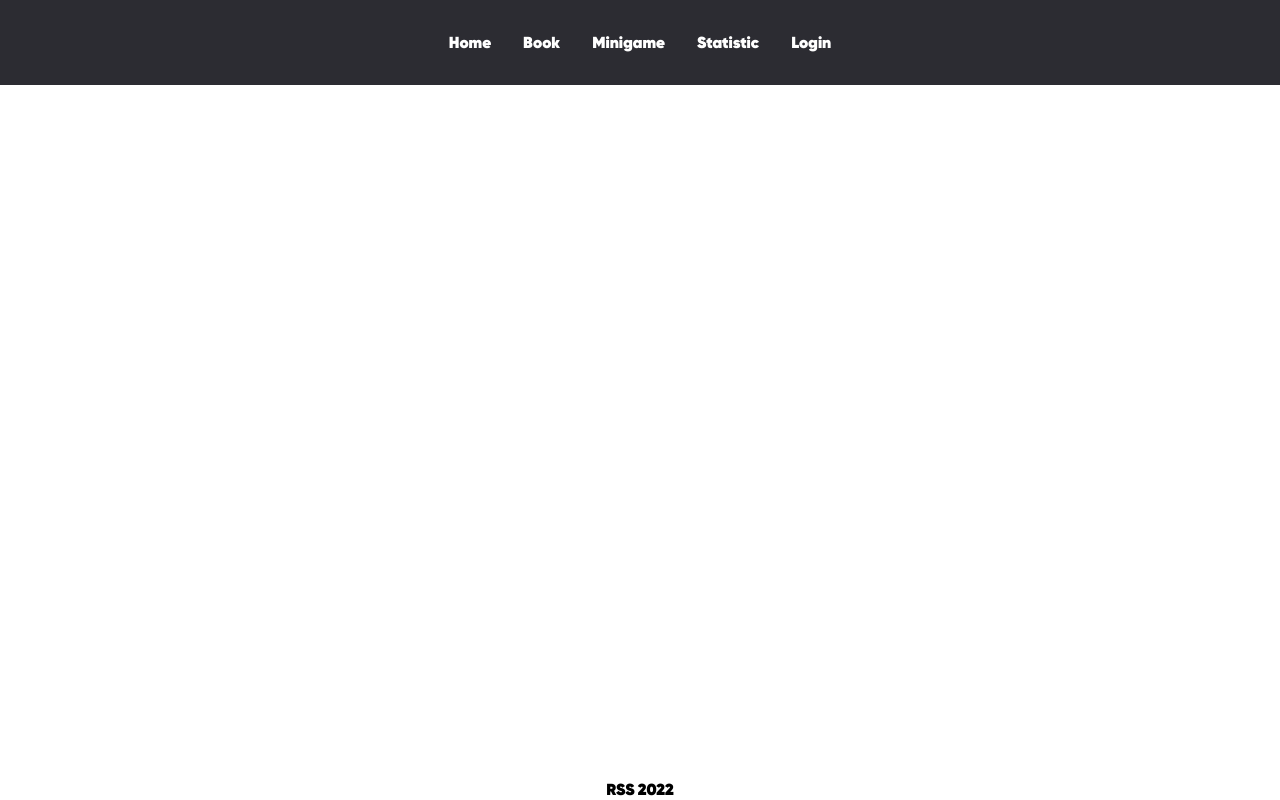
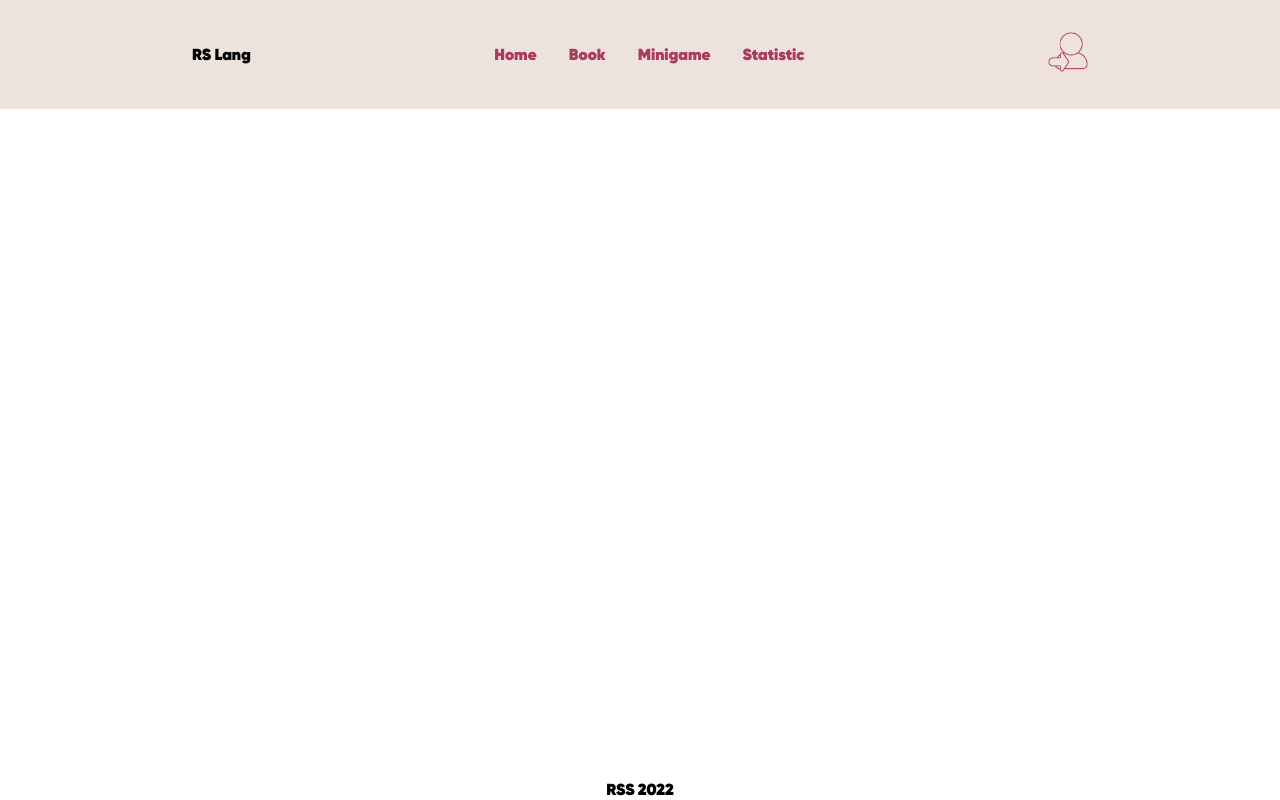
Before and after one commit to YanaHrebneva/rslang, a React (Create React App) app: page / in a window 1280 px wide. Built offline with nearby package versions, Linux system fonts and the light colour scheme.

Commit message:
feat: change header

```diff
--- a/src/App.scss
+++ b/src/App.scss
@@ -4,23 +4,10 @@
 	height: 100%;
 }
 :root {
-	--color-bg: #2c2c32;
+	--color-bg: #eee2dc;
 	--color-active: #0f7dc6;
 }
 /* Шапка сайта */
-header {
-	background-color: var(--color-bg);
-	padding: 2rem 0;
-	text-align: center;
-}
-header > a {
-	color: white;
-	text-decoration: none;
-	padding: 0 1rem;
-}
-header > a:hover {
-	text-decoration: underline;
-}
 
 main {
 	text-align: center;
--- a/src/components/Layout.jsx
+++ b/src/components/Layout.jsx
@@ -1,19 +1,11 @@
 import React from 'react';
-import { Link, Outlet } from 'react-router-dom';
+import { Outlet } from 'react-router-dom';
+import Header from './header/header';
 
 export default function Layout() {
   return (
     <div className="appWrapper">
-      <header className="header">
-        <Link to="/home">Home</Link>
-        <Link to="/book">Book</Link>
-        <Link to="/minigame">Minigame</Link>
-        <Link to="/statistic">Statistic</Link>
-        <Link to="/login">
-          Login
-          {/* <img src="assets/images/login.svg" alt="Logo"/> */}
-        </Link>
-      </header>
+      <Header />
       <main className="main">
         <Outlet />
       </main>
--- /dev/null
+++ b/src/components/header/header.jsx
@@ -0,0 +1,20 @@
+import React from 'react';
+import { Link } from 'react-router-dom';
+import './header.scss';
+
+export default function Header() {
+  return (
+    <header className="header">
+      <span>RS Lang</span>
+      <nav>
+        <Link to="/home">Home</Link>
+        <Link to="/book">Book</Link>
+        <Link to="/minigame">Minigame</Link>
+        <Link to="/statistic">Statistic</Link>
+      </nav>
+      <Link to="/login">
+        <img className="login-icon" src="assets/images/login-64.png" alt="Logo" />
+      </Link>
+    </header>
+  );
+}
--- /dev/null
+++ b/src/components/header/header.scss
@@ -0,0 +1,20 @@
+header {
+	background-color: var(--color-bg);
+	padding: 2rem 12rem;
+	text-align: center;
+  display: flex;
+  justify-content: space-between;
+  align-items: center;
+}
+nav > a {
+	color: #ac3b61;
+	text-decoration: none;
+	padding: 0 1rem;
+}
+header > a:hover {
+	text-decoration: underline;
+}
+
+.login-icon {
+  width: 40px;
+}
```
Also changed, not shown: public/assets/images/login-64.png (added).
